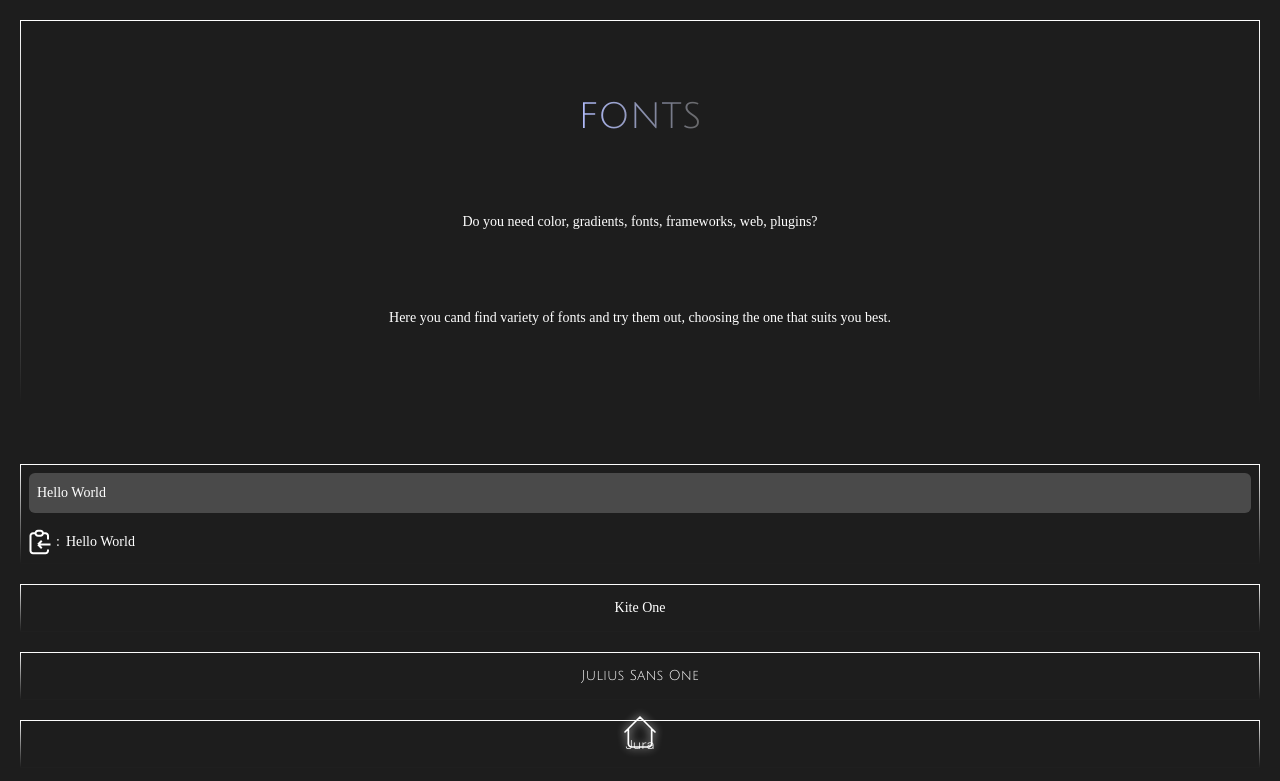
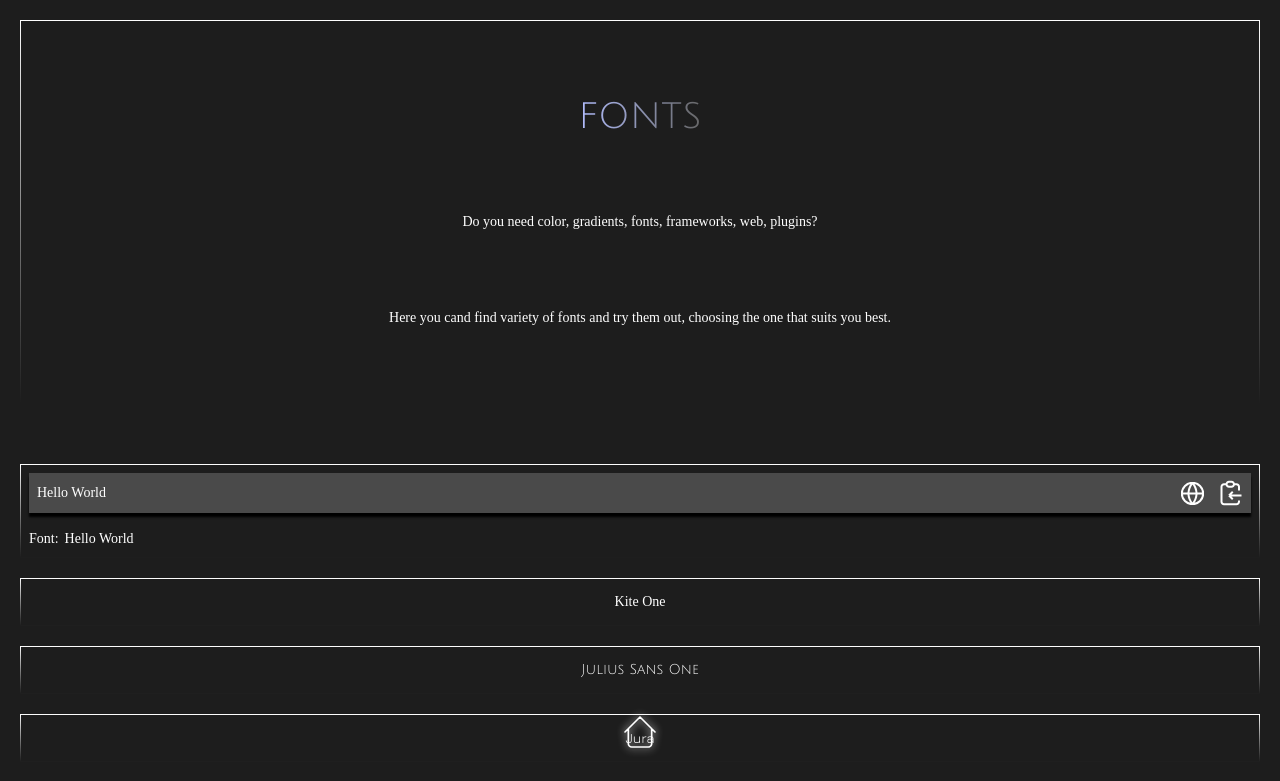
Before and after one commit to wuerion/Tools-React, a React (Vite) app: page /fontsPage in a window 1280 px wide. Shown: the top 781 px of the page. Built offline with nearby package versions, Linux system fonts and the light colour scheme; a web font is replaced by a local one.

Commit message:
creation the funcion for copy and creation btn to go to font

```diff
--- a/src/components/SubComponents/FontsPage/CardFontSelect.jsx
+++ b/src/components/SubComponents/FontsPage/CardFontSelect.jsx
@@ -1,20 +1,54 @@
 import React, { useState } from "react";
+import fonts from "./fonts";
 
 function CardFontSelect({ font, nameFont }) {
   const [text, setText] = useState("Hello World");
 
+  function Copy(font) {
+    const formattedFont = font.includes(" ") ? font.replace(/ /g, "+") : font;
+    navigator.clipboard.writeText(
+      `https://fonts.googleapis.com/css2?family=${formattedFont}&display=swap;`
+    );
+  }
   return (
     <div className="bg-linear-180 from-[#FFFFFF] to-[#1D1D1D] p-[1px] my-5 ">
       <div className="bg-[#1D1D1D] flex flex-col items-center justify-center gap-4 h-full text-white p-2">
+        <div className="bg-white/20 w-full flex justify-between px-2 shadow-[0_4px_2px_#000]">
           <input
             type="text"
             placeholder="Type something..."
-          className="bg-white/20 w-full h-10 px-2 focus:outline-1 rounded-md"
+            className=" w-full h-10 focus:outline-0 rounded-md "
             value={text}
             onChange={(e) => setText(e.target.value)}
           />
-        <div className="flex gap-1 justify-start w-full items-center">
-          <button>
+          <div className="flex items-center gap-4 w-16">
+            <a
+              href={`https://fonts.google.com/specimen/${font}`}
+              target="_blanck"
+            >
+              <svg
+                width="23"
+                height="23"
+                viewBox="0 0 23 23"
+                fill="none"
+                xmlns="http://www.w3.org/2000/svg"
+                className="stroke-2"
+              >
+                <path
+                  d="M22.1786 11.5C22.1786 14.3321 21.0535 17.0483 19.0509 19.0509C17.0483 21.0535 14.3321 22.1786 11.5 22.1786C8.66785 22.1786 5.95171 21.0535 3.94909 19.0509C1.94647 17.0483 0.821411 14.3321 0.821411 11.5M22.1786 11.5C22.1786 8.66785 21.0535 5.95171 19.0509 3.94909C17.0483 1.94647 14.3321 0.821411 11.5 0.821411C8.66785 0.821411 5.95171 1.94647 3.94909 3.94909C1.94647 5.95171 0.821411 8.66785 0.821411 11.5M22.1786 11.5H0.821411"
+                  stroke="white"
+                  stroke-linecap="round"
+                  stroke-linejoin="round"
+                />
+                <path
+                  d="M15.6071 11.5C15.4054 15.405 13.967 19.1448 11.5 22.1786C9.03292 19.1448 7.59456 15.405 7.39282 11.5C7.59456 7.59493 9.03292 3.8552 11.5 0.821411C13.967 3.8552 15.4054 7.59493 15.6071 11.5Z"
+                  stroke="white"
+                  stroke-linecap="round"
+                  stroke-linejoin="round"
+                />
+              </svg>
+            </a>
+            <button className="cursor-pointer" onClick={() => Copy(font)}>
               <svg
                 width="23"
                 height="26"
@@ -26,8 +60,11 @@ function CardFontSelect({ font, nameFont }) {
                 <path d="M6.5 4.25H4C3.33696 4.25 2.70107 4.51339 2.23223 4.98223C1.76339 5.45107 1.5 6.08696 1.5 6.75V21.75C1.5 22.413 1.76339 23.0489 2.23223 23.5178C2.70107 23.9866 3.33696 24.25 4 24.25H16.5C17.163 24.25 17.7989 23.9866 18.2678 23.5178C18.7366 23.0489 19 22.413 19 21.75V20.5M6.5 4.25C6.5 4.91304 6.76339 5.54893 7.23223 6.01777C7.70107 6.48661 8.33696 6.75 9 6.75H11.5C12.163 6.75 12.7989 6.48661 13.2678 6.01777C13.7366 5.54893 14 4.91304 14 4.25M6.5 4.25C6.5 3.58696 6.76339 2.95107 7.23223 2.48223C7.70107 2.01339 8.33696 1.75 9 1.75H11.5C12.163 1.75 12.7989 2.01339 13.2678 2.48223C13.7366 2.95107 14 3.58696 14 4.25M14 4.25H16.5C17.163 4.25 17.7989 4.51339 18.2678 4.98223C18.7366 5.45107 19 6.08696 19 6.75V10.5M21.5 15.5H9M9 15.5L12.75 11.75M9 15.5L12.75 19.25" />
               </svg>
             </button>
-          <p className="text-center">
-            {nameFont}:
+          </div>
+        </div>
+        <div className="w-full">
+          <p className="text-start">
+            {nameFont || "Font"}:
             <span className={"ml-1.5"} style={{ fontFamily: `${font} ` }}>
               {text || "Hello World"}{" "}
             </span>
```
Lines whose indentation alone changed are shown as unchanged.
